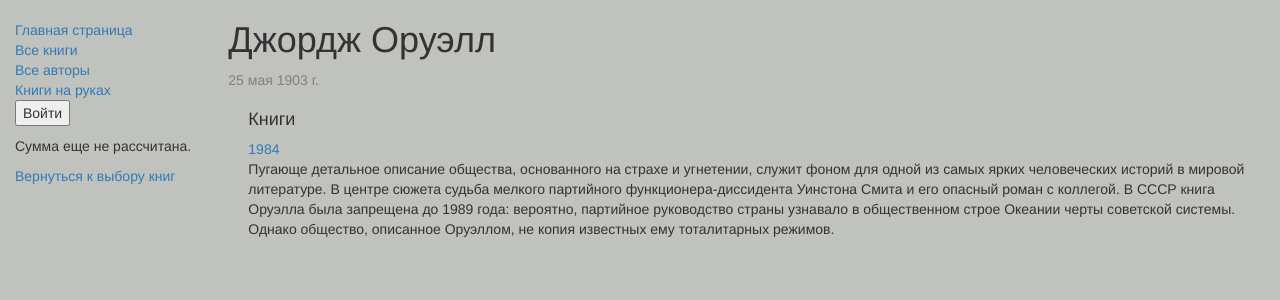
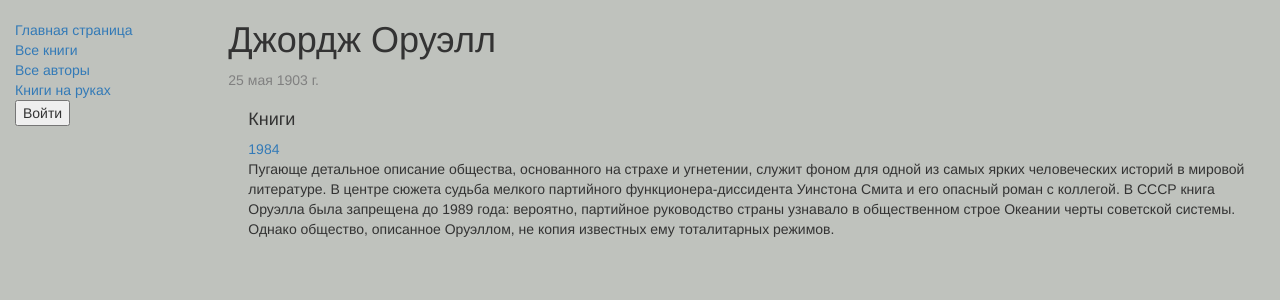
Before and after one commit to elcher305/django-project, a Django app: page /catalog/author/1 in a window 1280 px wide. Shown: the top 300 px of the page. Run offline with Django 5.2, Linux system fonts and the light colour scheme; data comes from the database, SQL or seed files in the repository; parts of the project's set-up code (start-up, migrations or seed data) failed here and were passed over; some libraries are stand-ins or nearby versions.

Commit message:
добавление

```diff
--- a/locallibrary/catalog/templates/base_generic.html
+++ b/locallibrary/catalog/templates/base_generic.html
@@ -18,7 +18,7 @@
     <div class="container-fluid">
       <div class="row">
         <div class="col-sm-2">
-          {% block sidebar %}
+
             <ul class="sidebar-nav">
               <li><a href="{% url 'index' %}">Главная страница</a></li>
               <li><a href="{% url 'books' %}">Все книги</a></li>
@@ -44,13 +44,7 @@
                 <li><a href="{% url 'book_create' %}">Создать книгу</a></li>
               {% endif %}
             </ul>
-            {% if total_price %}
-                <p>Общая сумма: {{ total_price }} руб.</p>
-            {% else %}
-                <p>Сумма еще не рассчитана.</p>
-            {% endif %}
-            <a href="{% url 'books' %}">Вернуться к выбору книг</a>
-          {% endblock %}
+
         </div>
         <div class="col-sm-10 ">{% block content %}{% endblock %}</div>
       </div>
```
